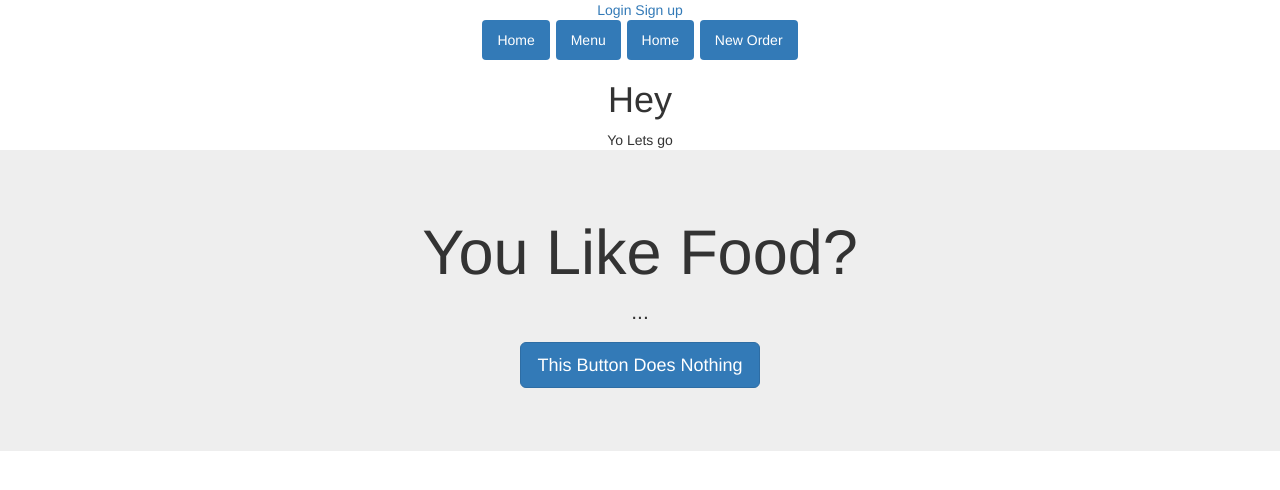
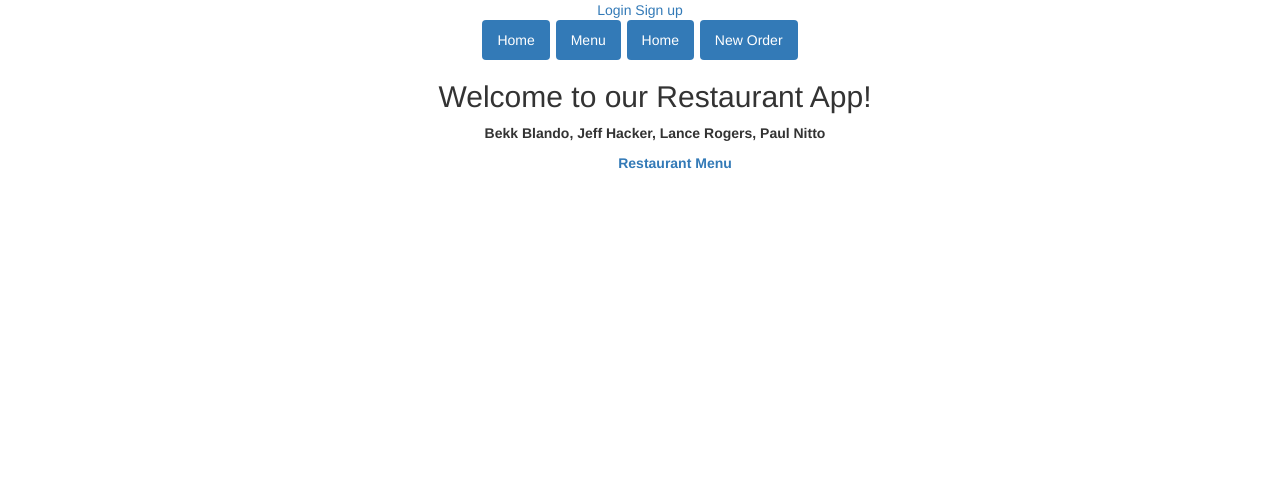
Before and after one commit to tiy-gvl-python/team-a-restaurant, a Django app: page / in a window 1280 px wide. Shown: the top 490 px of the page. Run offline with Django 3.2, Linux system fonts and the light colour scheme; some libraries are stand-ins or nearby versions.

Commit message:
Home page changes

```diff
--- a/project_team_a/restaurant_app/templates/home.html
+++ b/project_team_a/restaurant_app/templates/home.html
@@ -4,19 +4,38 @@
 <html>
 <head lang="en">
     <meta charset="UTF-8">
+    <meta name="viewpoint" content="width=device-width, initial-scale=1" />
+    <link rel="stylesheet" href="assets/css/main.css" />
     <title></title>
 </head>
 
 {% block body %}
-<body>
-    <h1>Hey</h1>
-    Yo
-    Lets go
-<div class="jumbotron">
-  <h1>You Like Food?</h1>
-  <p>...</p>
-  <p><a class="btn btn-primary btn-lg" href="#" role="button">This Button Does Nothing</a></p>
-</div>
+<body class="homepage">
+    <div id="page-wrapper">
+
+    <div id="header-wrapper">
+        <div id="header" class="container">
+            <nav id="nav">
+
+			<section id="hero" class="container">
+							<header>
+								<h2>Welcome to our Restaurant App!
+								<br />
+								</h2>
+							</header>
+							<p><strong>Bekk Blando, Jeff Hacker, Lance Rogers, Paul Nitto</strong>
+							<br />
+							</p>
+							<ul class="actions">
+                                <a href="{% url 'restaurant_app:menu' 0 %}" class="button"><strong>Restaurant Menu</strong></a>
+							</ul>
+			</section>
+                </nav>
+
+
+        </div>
+
 </body>
 {% endblock %}
 </html>
+<html>
```
